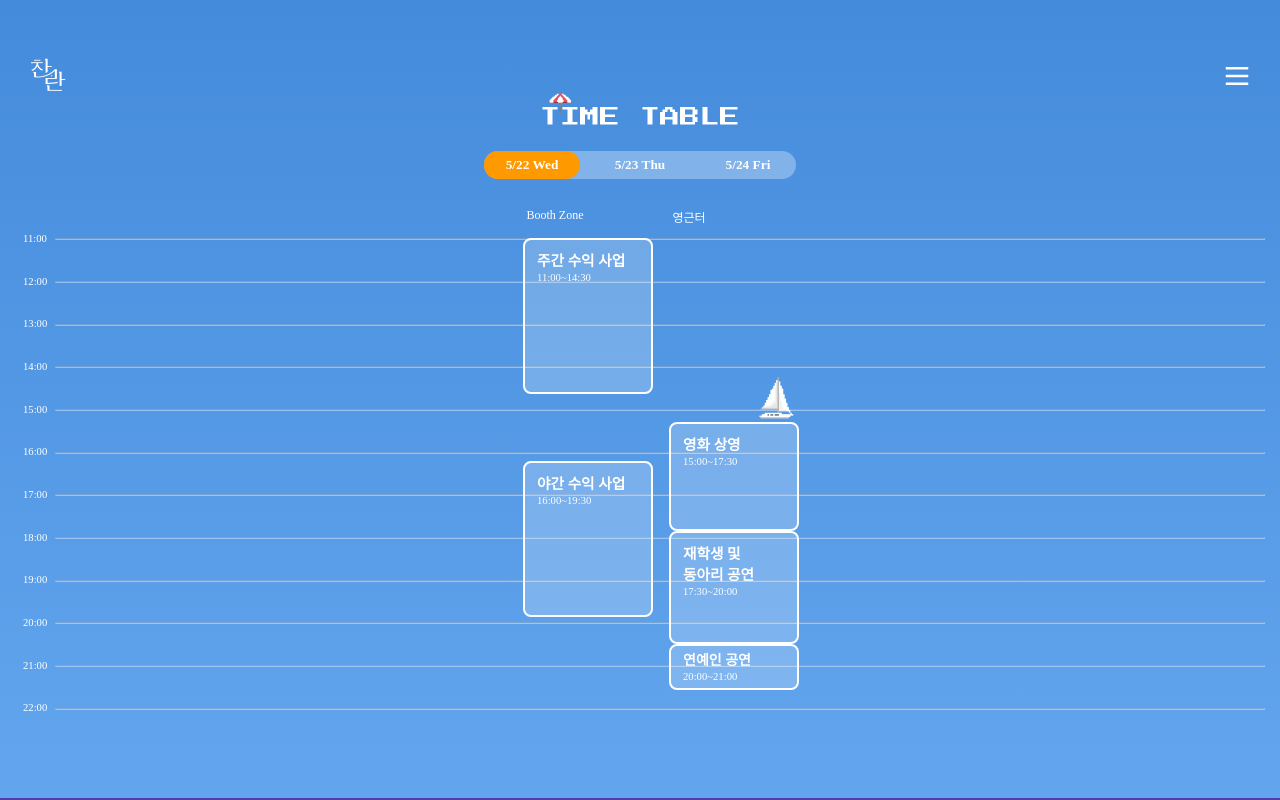
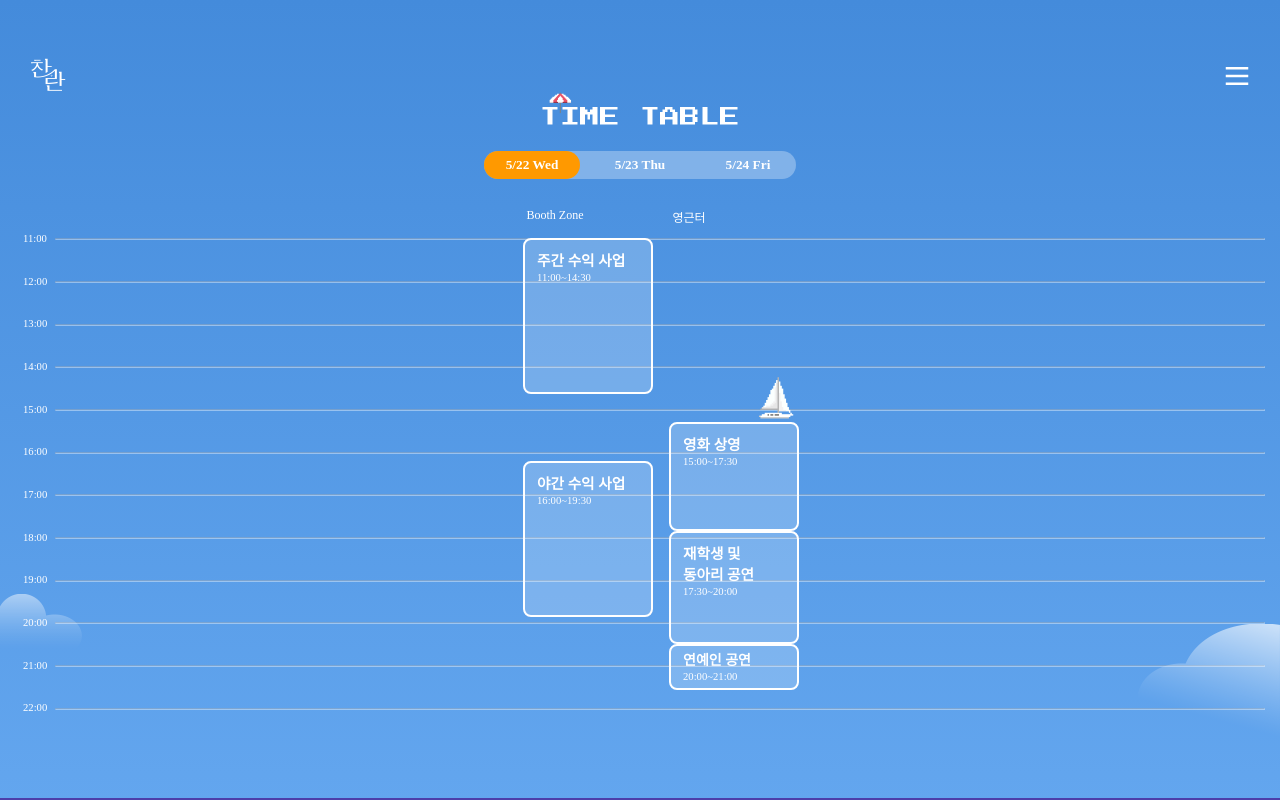
Before and after one commit to 2024-LIKELION-DS/DSFest_FE, a React (Create React App) app: page /timetable in a window 1280 px wide. Shown: the top 800 px of the page. Built offline with nearby package versions, Linux system fonts and the light colour scheme; no server answers; a web font is replaced by a local one.

Commit message:
💄 타임테이블 구름 추가(#3)
타임테이블 구름 추가(#3)

```diff
--- a/src/pages/TimeTable.js
+++ b/src/pages/TimeTable.js
@@ -10,6 +10,8 @@ import styled from "styled-components";
 import React, { useState, useEffect } from "react";
 import boat_37x44 from "../img/boat_37x44.png";
 import title_parasol_29px from "../img/title_parasol_29px.png";
+import cloud_143x144 from "../img/12_cloud_143x144.png";
+import cloud_102x74 from "../img/12_cloud_102x74.png";
 
 function TimeTable() {
     const [selectedDay, setSelectedDay] = useState("5/22 Wed");
@@ -373,7 +375,33 @@ function TimeTable() {
                                 )}
                                 {/*여기 부분 작업!*/}
                                 <br />
-                                <br />
+                                <div style={{ position: "relative" }}>
+                                    <img
+                                        src={cloud_102x74}
+                                        alt="cloudL"
+                                        style={{
+                                            width: "102px",
+                                            height: "74px",
+                                            float: "left",
+                                            position: "absolute",
+                                            left: "-20px",
+                                            top: "-180px",
+                                        }}
+                                    />
+                                    <br />
+                                    <img
+                                        src={cloud_143x144}
+                                        alt="cloudR"
+                                        style={{
+                                            width: "143px",
+                                            height: "144px",
+                                            float: "right",
+                                            position: "absolute",
+                                            right: "0",
+                                            top: "-150px",
+                                        }}
+                                    />
+                                </div>
                             </T.TimeTable>
                             <Footer />
                         </C.Phone>
```
